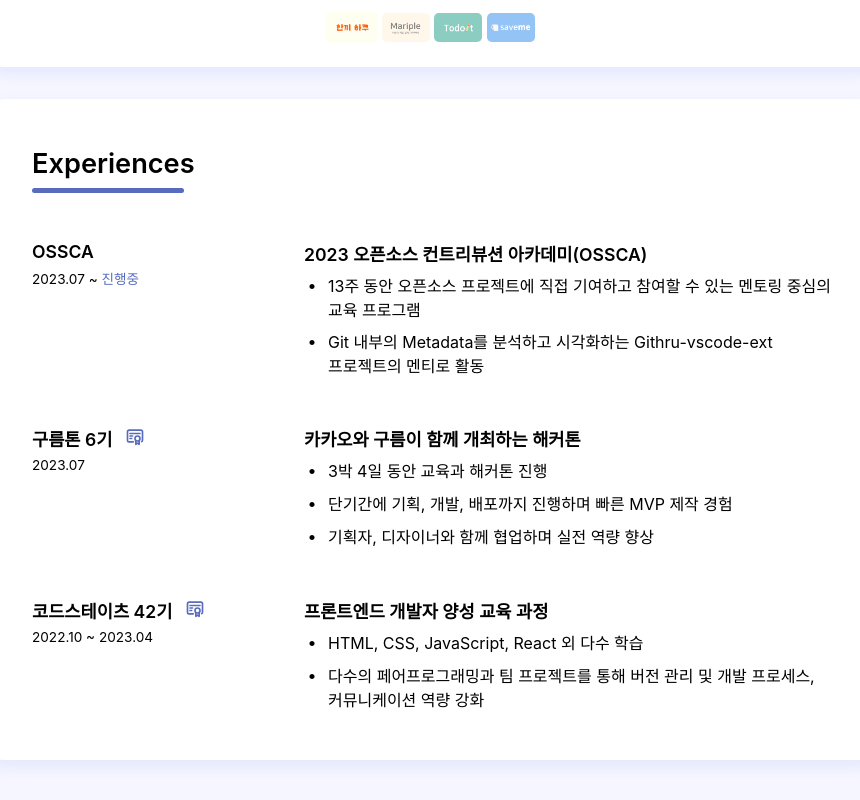
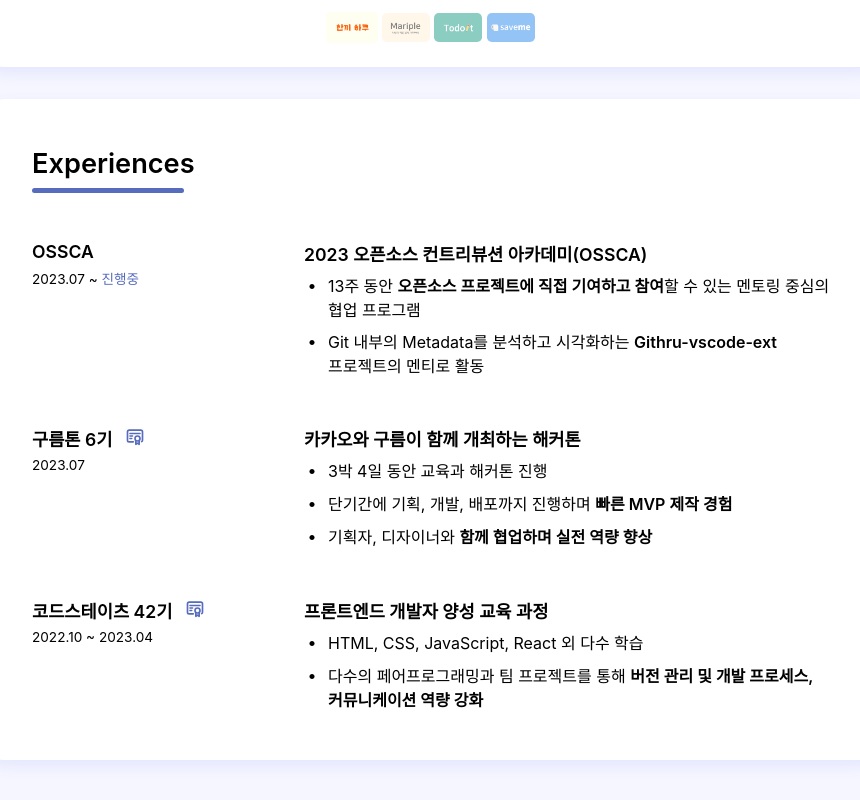
Before and after one commit to kimdonggu42/portfolio, a React (Create React App) app: page / in a window 1280 px wide. Shown: the part 2305-3105 px from the top of the page, without its empty margins (352-1212 px from the left). Built offline with nearby package versions, Linux system fonts and the light colour scheme.

Commit message:
Refact : Experiences 글 수정

```diff
--- a/src/components/Experience.tsx
+++ b/src/components/Experience.tsx
@@ -165,6 +165,10 @@ const DetailText = styled.div`
   > .subText {
     font-size: 1rem;
     line-height: 1.5;
+
+    > .bold {
+      font-weight: 600;
+    }
   }
 `;
 
@@ -198,14 +202,15 @@ function Experience() {
             <DetailText>
               <RxDotFilled className='dot' size={25} />
               <div className='subText'>
-                13주 동안 오픈소스 프로젝트에 직접 기여하고 참여할 수 있는 멘토링 중심의 교육
-                프로그램
+                13주 동안 <span className='bold'>오픈소스 프로젝트에 직접 기여하고 참여</span>할 수
+                있는 멘토링 중심의 협업 프로그램
               </div>
             </DetailText>
             <DetailText>
               <RxDotFilled className='dot' size={25} />
               <div className='subText'>
-                Git 내부의 Metadata를 분석하고 시각화하는 Githru-vscode-ext 프로젝트의 멘티로 활동
+                Git 내부의 Metadata를 분석하고 시각화하는{" "}
+                <span className='bold'>Githru-vscode-ext</span> 프로젝트의 멘티로 활동
               </div>
             </DetailText>
           </ListText>
@@ -239,12 +244,15 @@ function Experience() {
             <DetailText>
               <RxDotFilled className='dot' size={25} />
               <div className='subText'>
-                단기간에 기획, 개발, 배포까지 진행하며 빠른 MVP 제작 경험
+                단기간에 기획, 개발, 배포까지 진행하며{" "}
+                <span className='bold'>빠른 MVP 제작 경험</span>
               </div>
             </DetailText>
             <DetailText>
               <RxDotFilled className='dot' size={25} />
-              <div className='subText'>기획자, 디자이너와 함께 협업하며 실전 역량 향상</div>
+              <div className='subText'>
+                기획자, 디자이너와 <span className='bold'>함께 협업하며 실전 역량 향상</span>
+              </div>
             </DetailText>
           </ListText>
         </ExperienceList>
@@ -277,8 +285,8 @@ function Experience() {
             <DetailText>
               <RxDotFilled className='dot' size={25} />
               <div className='subText'>
-                다수의 페어프로그래밍과 팀 프로젝트를 통해 버전 관리 및 개발 프로세스, 커뮤니케이션
-                역량 강화
+                다수의 페어프로그래밍과 팀 프로젝트를 통해{" "}
+                <span className='bold'>버전 관리 및 개발 프로세스, 커뮤니케이션 역량 강화</span>
               </div>
             </DetailText>
           </ListText>
```
